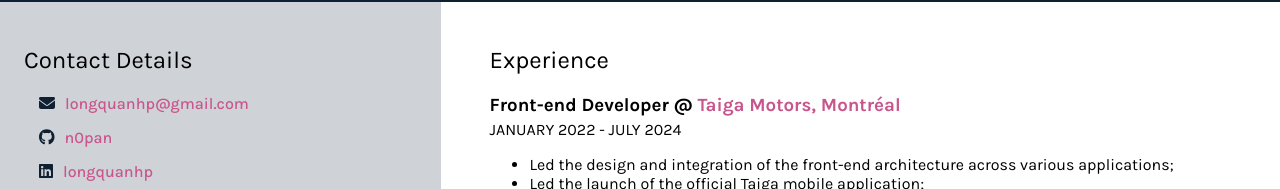
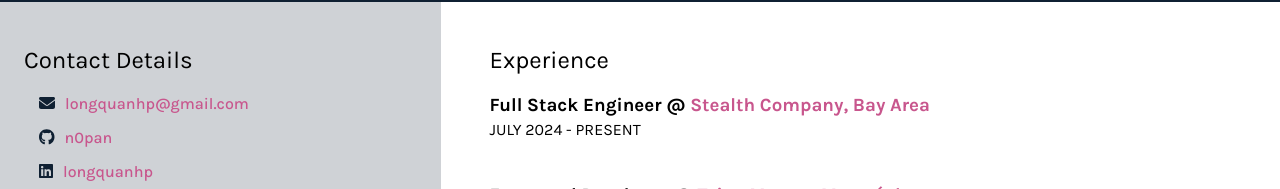
Before and after one commit to n0pan/long-quan, a Next.js app: page /resume in a window 1280 px wide. Shown: the part 323-512 px from the top of the page. Built offline with nearby package versions, Linux system fonts and the light colour scheme.

Commit message:
chore: update resume

```diff
--- a/src/app/(navigation)/resume/page.tsx
+++ b/src/app/(navigation)/resume/page.tsx
@@ -8,6 +8,12 @@
     <>
       <Container>
         <h2>Experience</h2>
+        <ExperienceContainer>
+          <ExperienceTitle>
+            Full Stack Engineer @ <Accent>Stealth Company, Bay Area</Accent>
+          </ExperienceTitle>
+          <ExperienceYear>JULY 2024 - PRESENT</ExperienceYear>
+        </ExperienceContainer>
         <ExperienceContainer>
           <ExperienceTitle>
             Front-end Developer @ <Accent>Taiga Motors, Montréal</Accent>
```
